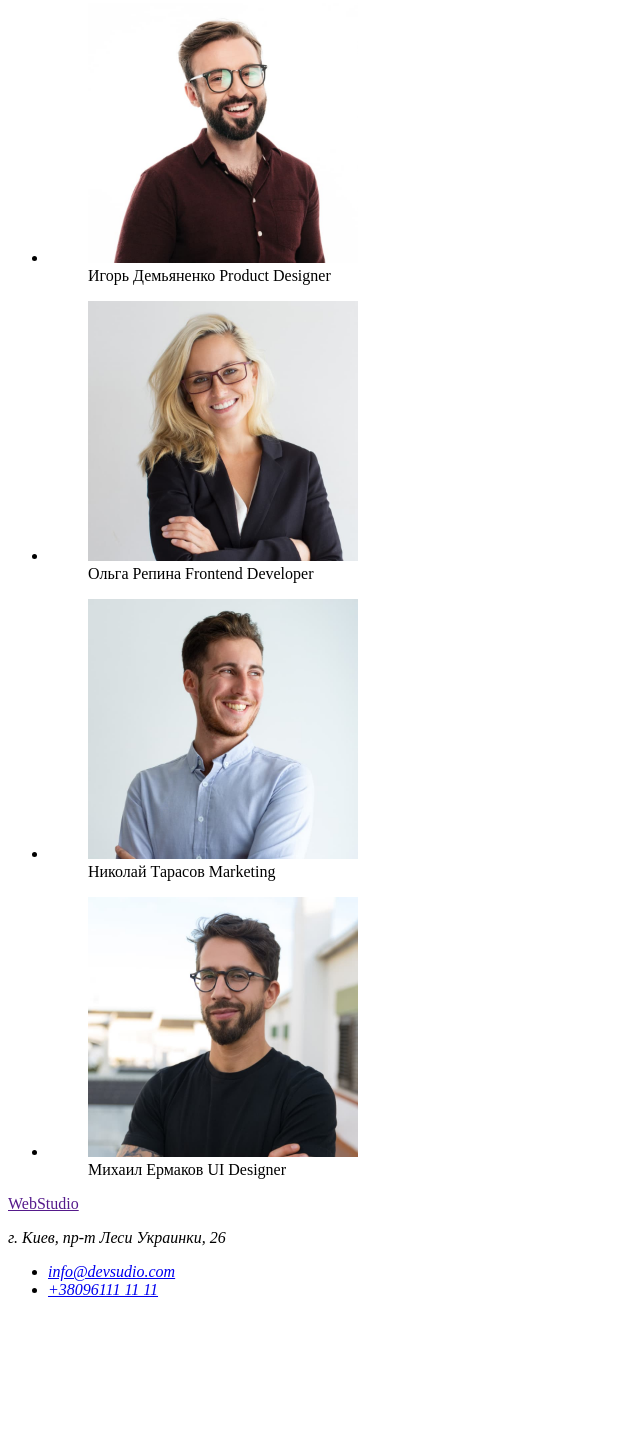
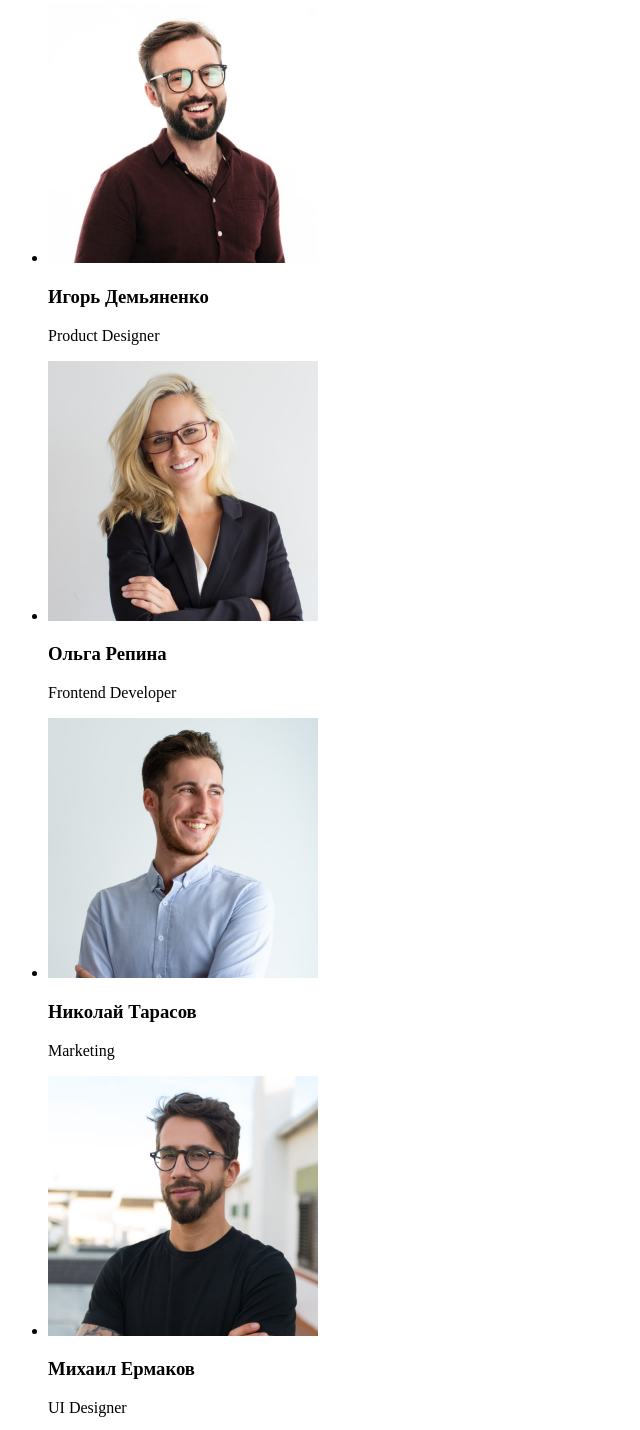
Before and after one commit to akovalenko1993/goit-markup-hw-01, a plain HTML site: page index.html in a window 1280 px wide. Shown: the part 1618-3048 px from the top of the page, without its empty margins (0-640 px from the left). Before the commit the page ends 2933 px from the top, so only its background shows below. Drawn offline with Linux system fonts and the light colour scheme.

Commit message:
исправил <figure> на <div>

```diff
--- a/index.html
+++ b/index.html
@@ -64,28 +64,32 @@
 <h2>Наша команда</h2>
     <ul>
     <li>
-        <figure>
+        <div>
         <img src="images/img1_OurTeam(1).jpg" alt="Игорь Демьяненко" width="270">
-        <figcaption>Игорь Демьяненко Product Designer</figcaption>
-        </figure>
+        <h3>Игорь Демьяненко</h3>
+        <p lang="en">Product Designer</p>
+        </div>
     </li>
     <li>
-        <figure>
+        <div>
             <img src="images/img2_OurTeam(1).jpg" alt="Игорь Демьяненко" width="270">
-            <figcaption>Ольга Репина Frontend Developer</figcaption>
-        </figure>
+            <h3>Ольга Репина</h3>
+            <p lang="en">Frontend Developer</p>
+        </div>
     </li>
     <li>
-        <figure>
+        <div>
             <img src="images/img3_OurTeam(1).jpg" alt="Игорь Демьяненко" width="270">
-            <figcaption>Николай Тарасов Marketing</figcaption>
-        </figure>
+            <h3>Николай Тарасов </h3>
+            <p lang="en">Marketing</p>
+        </div>
     </li>
     <li>
-        <figure>
+        <div>
             <img src="images/img4_OurTeam(1).jpg" alt="Игорь Демьяненко" width="270">
-            <figcaption>Михаил Ермаков UI Designer</figcaption>
-        </figure>
+            <h3>Михаил Ермаков</h3>
+            <p lang="en">UI Designer</p>
+        </div>
     </li>
     </ul>
 </section>
```
